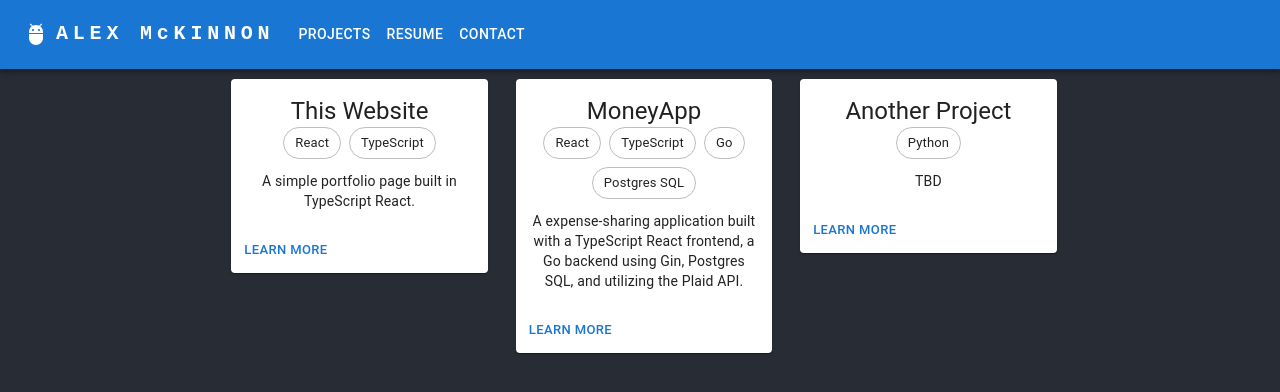
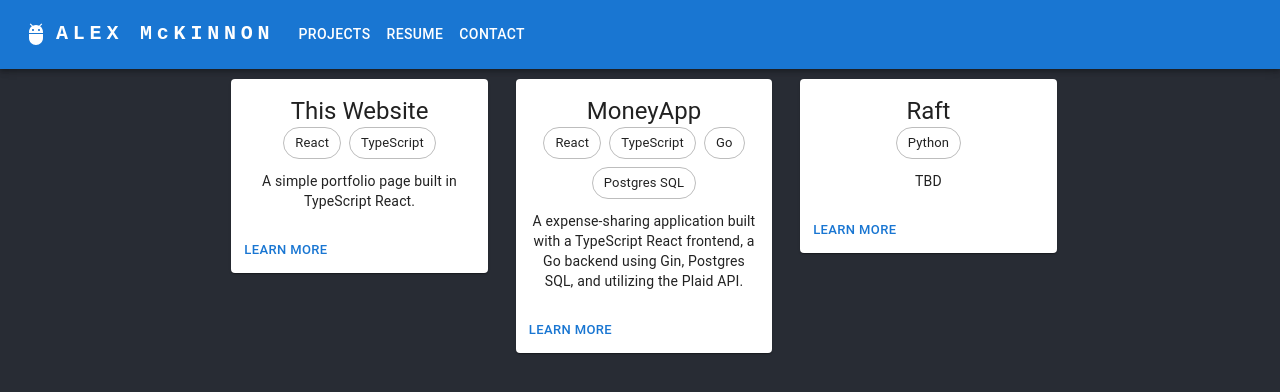
Before and after one commit to mckinnonag/portfolio, a React (Create React App) app in the folder portfolio/: page /projects in a window 1280 px wide. Shown: the top 392 px of the page. Built offline with nearby package versions, Linux system fonts and the light colour scheme.

Commit message:
added disabled prop to project links

```diff
--- a/portfolio/src/components/Cards/Interfaces.ts
+++ b/portfolio/src/components/Cards/Interfaces.ts
@@ -3,6 +3,8 @@ interface Project {
     description: string;
     languages: string[];
     linkURL: string;
+    linkDisabled: boolean;
+    sourceDisabled: boolean;
 }
 
 export default Project;
--- a/portfolio/src/components/Cards/ProjectCard.tsx
+++ b/portfolio/src/components/Cards/ProjectCard.tsx
@@ -83,8 +83,9 @@ const ProjectCard = (props: Project) => {
                         {props.description}
                     </Typography>
                     <Stack spacing={2} direction="row" justifyContent="right" mt="10px">
-                        <Button variant="outlined">{<OpenInBrowserIcon />}</Button>
-                        <Button variant="outlined">{<Code />}</Button>
+                        <Button disabled={props.linkDisabled}       variant="outlined">{<OpenInBrowserIcon />}</Button>
+                        <Button disabled={props.sourceDisabled}
+                        variant="outlined">{<Code />}</Button>
                     </Stack>
                 </Box>
             </Fade>
--- a/portfolio/src/components/Cards/Projects.tsx
+++ b/portfolio/src/components/Cards/Projects.tsx
@@ -13,18 +13,24 @@ const projects: Project[] = [
         description: 'A simple portfolio page built in TypeScript React.',
         languages: langsPortfolio,
         linkURL: 'google.com',
+        linkDisabled: true,
+        sourceDisabled: false,
     },
     {
         title: 'MoneyApp',
         description: 'A expense-sharing application built with a TypeScript React frontend, a Go backend using Gin, Postgres SQL, and utilizing the Plaid API.',
         languages: langsMoneyApp,
         linkURL: 'google.com',
+        linkDisabled: false,
+        sourceDisabled: false,
     },
     {
-        title: 'Another Project',
+        title: 'Raft',
         description: 'TBD',
         languages: langsAnother,
         linkURL: 'google.com',
+        linkDisabled: false,
+        sourceDisabled: true,
     },
 ];
 
@@ -35,6 +41,8 @@ const cards = projects.map((project) =>
             description={project.description}
             languages={project.languages}
             linkURL={project.linkURL}
+            linkDisabled={project.linkDisabled}
+            sourceDisabled={project.sourceDisabled}
         />
     </Grid>
 );
```
